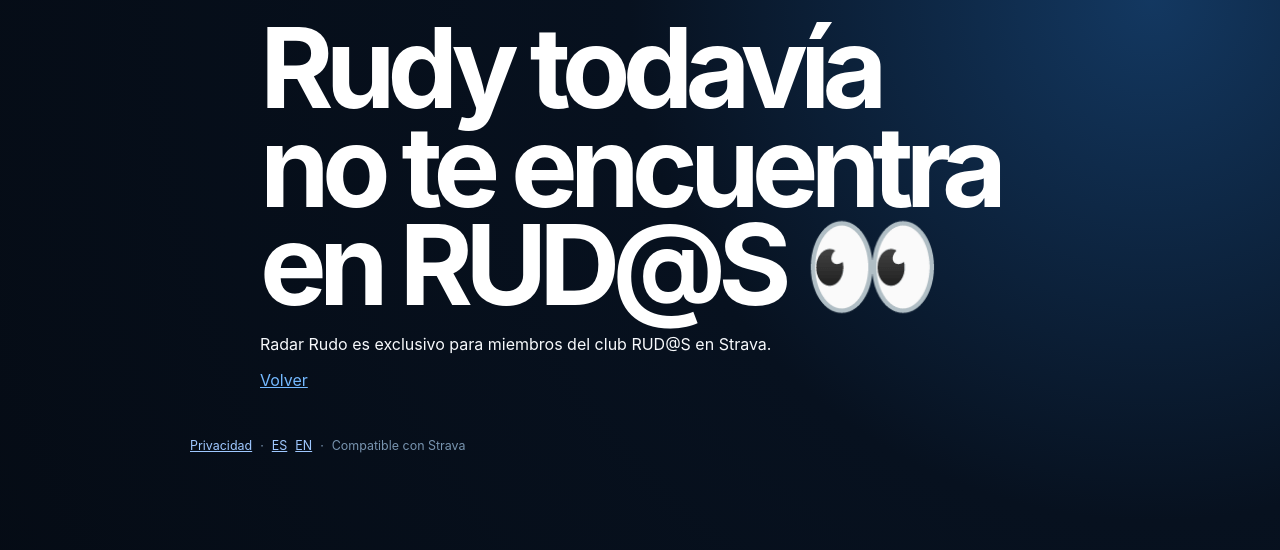
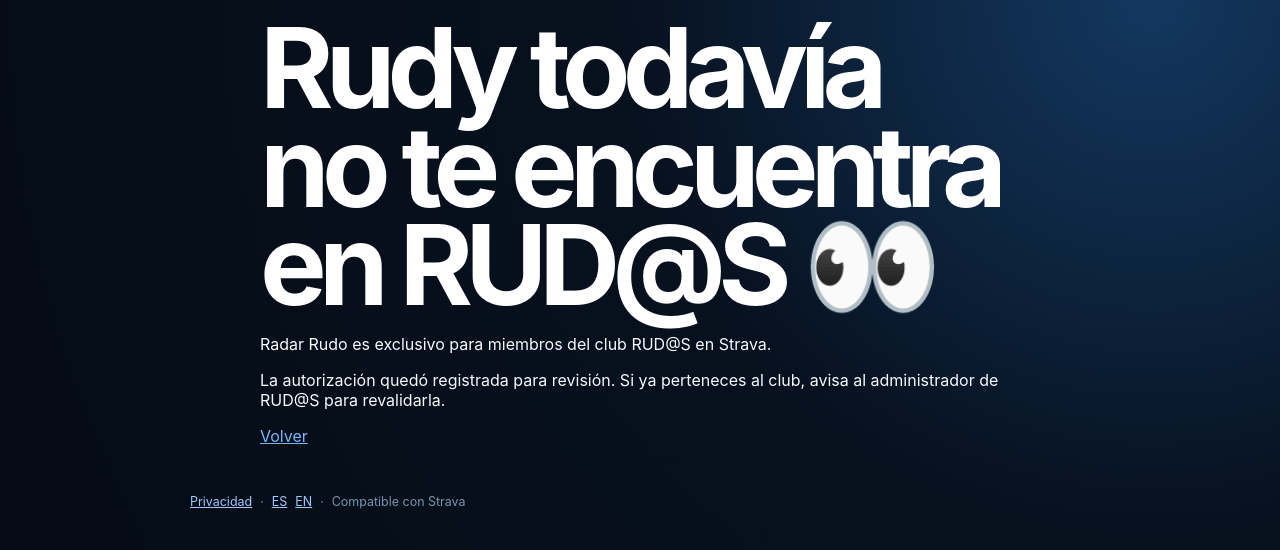
Before and after one commit to solrakmnk/rudyRadar, a FastAPI app: template app/templates/not_member.html in a window 1280 px wide. Shown: the part 50-600 px from the top of the page. Run offline with FastAPI, Linux system fonts and the light colour scheme; the template is opened without the code that fills it, so the values that code supplies are empty.

Commit message:
feat: track club membership verification

```diff
--- a/app/i18n.py
+++ b/app/i18n.py
@@ -15,7 +15,7 @@ MESSAGES: dict[str, dict[str, str]] = {
         "logout": "Salir ↗", "on_radar": "EN EL RADAR", "team_moving": "RUD@S EN MOVIMIENTO", "last_sync": "Última sincronización", "pending": "pendiente",
         "verified_members": "Solo miembros verificados de RUD@S.", "sync_ready": "Sincronización lista", "reviewed_activities": "{count} actividades revisadas",
         "welcome": "Qué onda,", "kilometers_counting": "Los kilómetros ya están contando para el equipo.", "something_wrong": "Algo se cruzó en el camino", "back": "Volver",
-        "not_member_title": "Rudy todavía no te encuentra en RUD@S 👀", "not_member_text": "Radar Rudo es exclusivo para miembros del club RUD@S en Strava.",
+        "not_member_title": "Rudy todavía no te encuentra en RUD@S 👀", "not_member_text": "Radar Rudo es exclusivo para miembros del club RUD@S en Strava.", "club_check_unavailable": "La autorización quedó registrada, pero Strava no permitió confirmar el club en este momento. El administrador de RUD@S podrá revisarla desde Radar Rudo.", "club_review_pending": "La autorización quedó registrada para revisión. Si ya perteneces al club, avisa al administrador de RUD@S para revalidarla.",
         "privacy_title": "Privacidad de Radar Rudo", "privacy_intro": "Radar Rudo usa la conexión autorizada con Strava para crear métricas privadas de RUD@S.",
         "privacy_data_title": "Datos que guardamos", "privacy_data_text": "Guardamos tu identificador de Strava, nombre, foto de perfil, tokens cifrados y resúmenes de actividad: deporte, fecha, distancia, duración, desnivel, velocidad, calorías y métricas de esfuerzo cuando Strava las entrega. Conservamos hasta un año de estos resúmenes para comparaciones históricas. No guardamos GPS, polylines, rutas ni secuencias biométricas.",
         "privacy_use_title": "Cómo los usamos", "privacy_use_text": "Los usamos para verificar tu pertenencia a RUD@S, sincronizar actividades y mostrar tu panel y rankings internos. No vendemos datos ni los usamos para publicidad.",
@@ -34,7 +34,7 @@ MESSAGES: dict[str, dict[str, str]] = {
         "logout": "Leave ↗", "on_radar": "ON THE RADAR", "team_moving": "RUD@S IN MOTION", "last_sync": "Last sync", "pending": "pending",
         "verified_members": "Only verified RUD@S members.", "sync_ready": "Sync complete", "reviewed_activities": "{count} activities reviewed",
         "welcome": "What's up,", "kilometers_counting": "Your kilometers are already counting for the team.", "something_wrong": "Something got in the way", "back": "Back",
-        "not_member_title": "Rudy cannot find you in RUD@S yet 👀", "not_member_text": "Radar Rudo is only for RUD@S club members on Strava.",
+        "not_member_title": "Rudy cannot find you in RUD@S yet 👀", "not_member_text": "Radar Rudo is only for RUD@S club members on Strava.", "club_check_unavailable": "Your authorization was recorded, but Strava could not confirm your club right now. The RUD@S administrator can review it in Radar Rudo.", "club_review_pending": "Your authorization was saved for review. If you are already in the club, ask the RUD@S administrator to revalidate it.",
         "privacy_title": "Radar Rudo privacy", "privacy_intro": "Radar Rudo uses your authorized Strava connection to create private RUD@S metrics.",
         "privacy_data_title": "Data we store", "privacy_data_text": "We store your Strava identifier, name, profile image, encrypted tokens, and activity summaries: sport, date, distance, duration, elevation, speed, calories, and effort metrics when supplied by Strava. We retain up to one year of these summaries for historical comparisons. We do not store GPS, polylines, routes, or biometric streams.",
         "privacy_use_title": "How we use it", "privacy_use_text": "We use it to verify RUD@S membership, sync activities, and show your dashboard and internal rankings. We do not sell data or use it for advertising.",
--- a/app/main.py
+++ b/app/main.py
@@ -65,12 +65,21 @@ def callback(request:Request, code:str|None=None, state:str|None=None, error:str
     if error: return templates.TemplateResponse(request,"error.html",{"message":"La autorización fue cancelada."},status_code=400)
     if not expected or not state or not hmac.compare_digest(expected,state): return templates.TemplateResponse(request,"error.html",{"message":"La conexión expiró. Inténtalo nuevamente."},status_code=400)
     try:
-        client=StravaClient(); payload=client.exchange_code(code or ""); token=payload["access_token"]; clubs=client.clubs(token)
+        client=StravaClient(); payload=client.exchange_code(code or ""); token=payload["access_token"]
     except StravaError as e: return templates.TemplateResponse(request,"error.html",{"message":str(e)},status_code=502)
-    if not is_club_member(clubs): return templates.TemplateResponse(request,"not_member.html")
     source=payload["athlete"]; athlete=db.scalar(select(Athlete).where(Athlete.strava_athlete_id==source["id"]))
     if not athlete: athlete=Athlete(strava_athlete_id=source["id"],firstname=source.get("firstname","Rudy"),lastname=source.get("lastname","")); db.add(athlete)
-    crypto=Crypto(); athlete.profile_url=source.get("profile"); athlete.access_token_encrypted=crypto.encrypt(token); athlete.refresh_token_encrypted=crypto.encrypt(payload["refresh_token"]); athlete.token_expires_at=datetime.fromtimestamp(payload["expires_at"],UTC); athlete.is_active=True; athlete.is_club_member=True; db.commit()
+    crypto=Crypto(); athlete.firstname=source.get("firstname","Rudy"); athlete.lastname=source.get("lastname",""); athlete.profile_url=source.get("profile"); athlete.access_token_encrypted=crypto.encrypt(token); athlete.refresh_token_encrypted=crypto.encrypt(payload["refresh_token"]); athlete.token_expires_at=datetime.fromtimestamp(payload["expires_at"],UTC); athlete.membership_checked_at=datetime.now(UTC); athlete.membership_check_error=None
+    try:
+        clubs=client.clubs(token)
+    except StravaError as e:
+        athlete.membership_check_status="unavailable"; athlete.membership_check_error="club_lookup_failed"; athlete.is_active=False; athlete.is_club_member=False; db.commit()
+        logger.warning("Could not verify RUD@S membership for strava_athlete_id=%s", athlete.strava_athlete_id)
+        return templates.TemplateResponse(request,"not_member.html",{"verification_issue":True},status_code=503)
+    if not is_club_member(clubs):
+        athlete.membership_check_status="not_member"; athlete.is_active=False; athlete.is_club_member=False; db.commit()
+        return templates.TemplateResponse(request,"not_member.html",{"verification_issue":False})
+    athlete.membership_check_status="verified"; athlete.is_active=True; athlete.is_club_member=True; db.commit()
     count=sync_activities(db,athlete,StravaClient()) if settings.strava_sync_enabled else 0
     request.session["athlete_id"] = athlete.id; request.session["sync_count"] = count
     return RedirectResponse("/radar", status_code=303)
@@ -90,6 +99,18 @@ def admin_ok(request:Request):
 def admin(request:Request,period:str="week",db:Session=Depends(get_db)):
     athletes=db.scalars(select(Athlete).order_by(Athlete.firstname)).all(); active=sum(a.is_active for a in athletes); activity_count=db.scalar(select(func.count(Activity.id))) or 0; total=db.scalar(select(func.coalesce(func.sum(Activity.distance_m),0))) or 0
     return templates.TemplateResponse(request,"admin.html",{"athletes":athletes,"rankings":rankings(db,period),"period":period,"active":active,"activity_count":activity_count,"distance_m":total})
+@app.post("/admin/athletes/{athlete_id}/revalidate", dependencies=[Depends(admin_ok)])
+def revalidate_athlete(athlete_id:int, db:Session=Depends(get_db)):
+    athlete=db.get(Athlete,athlete_id)
+    if not athlete: raise HTTPException(404)
+    athlete.membership_checked_at=datetime.now(UTC); athlete.membership_check_error=None
+    try:
+        clubs=StravaClient().clubs(get_valid_access_token(db,athlete,StravaClient()))
+        verified=is_club_member(clubs); athlete.membership_check_status="verified" if verified else "not_member"; athlete.is_club_member=verified; athlete.is_active=verified
+    except StravaError:
+        athlete.membership_check_status="unavailable"; athlete.membership_check_error="club_lookup_failed"; athlete.is_club_member=False; athlete.is_active=False
+    db.commit()
+    return RedirectResponse("/admin",status_code=303)
 @app.get("/admin/report",response_class=PlainTextResponse,dependencies=[Depends(admin_ok)])
 def report(period:str="week",db:Session=Depends(get_db)):
     r=rankings(db,period); medals=["🥇","🥈","🥉"]; labels={"swim":"🏊 NATACIÓN","bike":"🚴 BICI","run":"🏃 CARRERA"}; lines=["👀 RADAR RUDO",f"Rudy encontró las historias de este {('mes' if period=='month' else 'semana')}..."]
--- a/app/models.py
+++ b/app/models.py
@@ -15,6 +15,9 @@ class Athlete(Base):
     token_expires_at: Mapped[datetime | None] = mapped_column(DateTime(timezone=True), nullable=True)
     is_club_member: Mapped[bool] = mapped_column(Boolean, default=True)
     is_active: Mapped[bool] = mapped_column(Boolean, default=True)
+    membership_check_status: Mapped[str] = mapped_column(String(30), default="pending")
+    membership_checked_at: Mapped[datetime | None] = mapped_column(DateTime(timezone=True), nullable=True)
+    membership_check_error: Mapped[str | None] = mapped_column(String(120), nullable=True)
     connected_at: Mapped[datetime] = mapped_column(DateTime(timezone=True), server_default=func.now())
     last_sync_at: Mapped[datetime | None] = mapped_column(DateTime(timezone=True), nullable=True)
     history_synced_at: Mapped[datetime | None] = mapped_column(DateTime(timezone=True), nullable=True)
--- a/app/sync.py
+++ b/app/sync.py
@@ -63,6 +63,10 @@ def sync_all_active_athletes(db: Session) -> dict[str, int]:
             token = get_valid_access_token(db, athlete, client)
             if not is_club_member(client.clubs(token)):
                 athlete.is_club_member = False
+                athlete.is_active = False
+                athlete.membership_check_status = "not_member"
+                athlete.membership_checked_at = datetime.now(UTC)
+                athlete.membership_check_error = None
                 db.commit()
                 logger.info("athlete_id=%s is no longer a RUD@S member", athlete.id)
                 continue
--- a/app/templates/admin.html
+++ b/app/templates/admin.html
@@ -1 +1 @@
-{% extends 'base.html' %}{% block body %}<main><h1>RADAR RUDY · Admin</h1><p><a href="/admin?period=week">Semana</a> · <a href="/admin?period=month">Mes</a> · <a href="/admin/report?period={{period}}">Generar reporte</a></p><div class="stats"><span>{{active}} atletas activos</span><span>{{activity_count}} actividades</span><span>{{'%.1f'|format(distance_m/1000)}} km</span></div>{% for sport,label in [('swim','🏊 Swim'),('bike','🚴 Bike'),('run','🏃 Run')] %}<section><h2>{{label}} Top 3</h2><ol>{% for item in rankings[sport] %}<li>{{item.name}} — {{'%.1f'|format(item.distance_m/1000)}} km</li>{% else %}<li>Sin actividades</li>{% endfor %}</ol></section>{% endfor %}<h2>Atletas</h2>{% for a in athletes %}<p>{{a.firstname}} {{a.lastname}} · {{'activo' if a.is_active else 'inactivo'}} · {{a.last_sync_at or 'sin sincronizar'}}</p>{% endfor %}</main>{% endblock %}
+{% extends 'base.html' %}{% block body %}<main><h1>RADAR RUDO · Admin</h1><p><a href="/admin?period=week">Semana</a> · <a href="/admin?period=month">Mes</a> · <a href="/admin/report?period={{period}}">Generar reporte</a></p><div class="stats"><span>{{active}} atletas activos</span><span>{{activity_count}} actividades</span><span>{{'%.1f'|format(distance_m/1000)}} km</span></div>{% for sport,label in [('swim','🏊 Swim'),('bike','🚴 Bike'),('run','🏃 Run')] %}<section><h2>{{label}} Top 3</h2><ol>{% for item in rankings[sport] %}<li>{{item.name}} — {{'%.1f'|format(item.distance_m/1000)}} km</li>{% else %}<li>Sin actividades</li>{% endfor %}</ol></section>{% endfor %}<h2>Atletas y validación de club</h2>{% for a in athletes %}<section><b>{{a.firstname}} {{a.lastname}}</b> · {{a.membership_check_status or 'sin revisar'}} · {{'activo' if a.is_active else 'pendiente'}} · {{a.membership_checked_at|mexico_time if a.membership_checked_at else 'sin validar'}}{% if not a.is_club_member %}<form method="post" action="/admin/athletes/{{a.id}}/revalidate"><button type="submit">Revalidar club</button></form>{% endif %}</section>{% endfor %}</main>{% endblock %}
--- a/app/templates/not_member.html
+++ b/app/templates/not_member.html
@@ -1 +1 @@
-{% extends 'base.html' %}{% block body %}<main><h1>{{ t('not_member_title') }}</h1><p>{{ t('not_member_text') }}</p><a href="/">{{ t('back') }}</a></main>{% endblock %}
+{% extends 'base.html' %}{% block body %}<main><h1>{{ t('not_member_title') }}</h1><p>{{ t('not_member_text') }}</p><p>{{ t('club_check_unavailable') if verification_issue else t('club_review_pending') }}</p><a href="/">{{ t('back') }}</a></main>{% endblock %}
```
Also changed, not shown: alembic/versions/0008_membership_verification.py (added, +22 -0 lines), tests/test_sync.py (+1 -0 lines).
